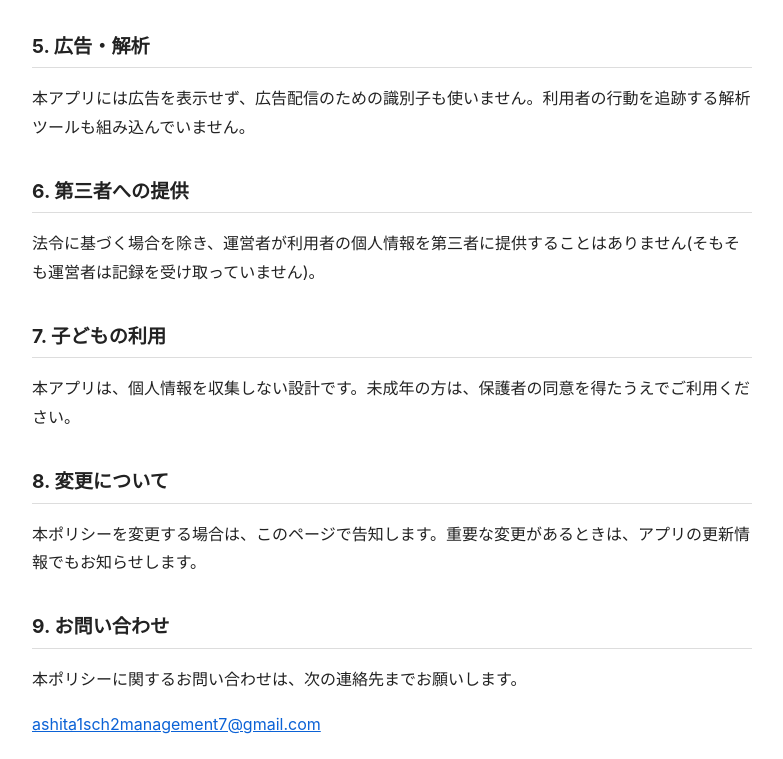
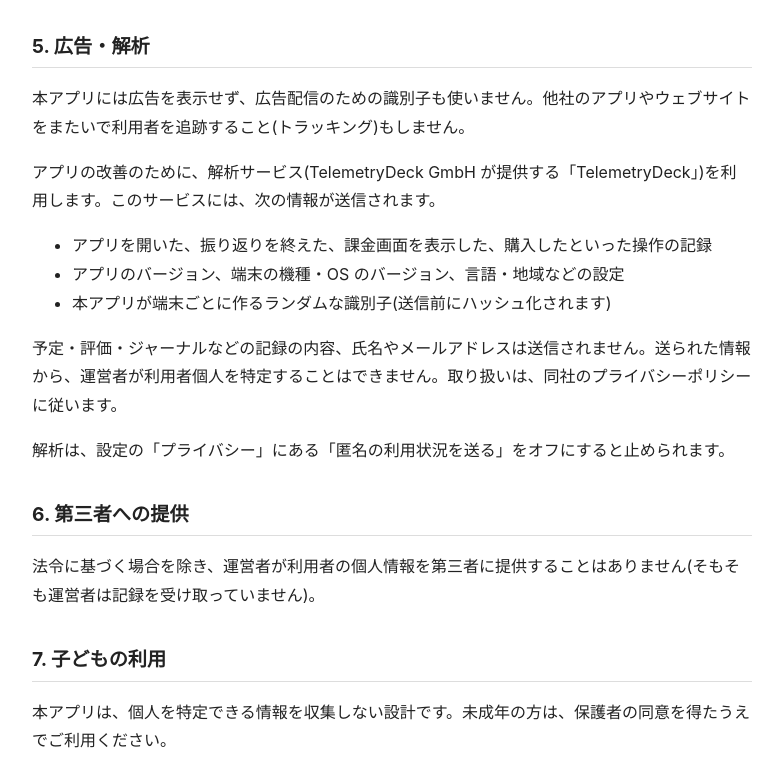
Before and after one commit to yuma1207-ux/ashita-legal, a plain HTML site: page privacy.html in a window 1280 px wide. Shown: the part 1242-2001 px from the top of the page, without its empty margins (248-1031 px from the left). Drawn offline with Linux system fonts and the light colour scheme.

Commit message:
Add files via upload

```diff
--- a/privacy.html
+++ b/privacy.html
@@ -5,17 +5,16 @@
 <meta name="viewport" content="width=device-width, initial-scale=1">
 <title>プライバシーポリシー - 明日スケジュール</title>
 <style>
-body{font-family:-apple-system,"Hiragino Sans","Noto Sans JP",sans-serif;line-height:1.8;max-width:720px;margin:0 auto;padding:24px 16px 64px;color:#222;background:#fff}
+body{font-family:-apple-system,"Hiragino Sans","Noto Sans JP",sans-serif;line-height:1.8;max-width:720px;margin:0 auto;padding:24px 16px 64px;color:#222}
 h1{font-size:1.6rem} h2{font-size:1.2rem;margin-top:2rem;border-bottom:1px solid #ddd;padding-bottom:4px}
 table{border-collapse:collapse;margin:1rem 0} th,td{border:1px solid #ccc;padding:6px 12px} th{background:#f4f4f4}
-a{color:#0b62d6}
 @media(prefers-color-scheme:dark){body{background:#111;color:#eee}h2{border-color:#444}th,td{border-color:#555}th{background:#222}a{color:#8ab4ff}}
 </style>
 </head>
 <body>
 <h1>プライバシーポリシー</h1>
-<p>伊藤佑真(以下「運営者」)は、スマートフォンアプリ「明日スケジュール」(以下「本アプリ」)における利用者の情報の取り扱いについて、以下のとおり定めます。</p>
-<p>制定日:2026年11月5日</p>
+<p>【運営者名】(以下「運営者」)は、スマートフォンアプリ「明日スケジュール」(以下「本アプリ」)における利用者の情報の取り扱いについて、以下のとおり定めます。</p>
+<p>制定日:【2026年○月○日】</p>
 <h2>1. 基本的な考え方</h2>
 <p>本アプリは、アカウント登録を必要とせず、利用者が入力した記録を<strong>利用者の端末の中だけ</strong>に保存します。運営者は、利用者の予定・評価・ジャーナルなどの記録を、サーバーに送信・収集することはありません。</p>
 <h2>2. 端末内に保存される情報</h2>
@@ -34,15 +33,23 @@ a{color:#0b62d6}
 <p>本アプリには、有料の「Pro」やテーマの購入があります。購入・決済・定期購入の管理は、Apple(App Store)または Google(Google Play)が行います。運営者は、クレジットカード番号などの決済情報を取得しません。</p>
 <p>購入状況の確認と復元のために、購入の管理サービス(RevenueCat, Inc. が提供する「RevenueCat」)を利用します。このサービスには、購入の確認に必要な匿名の識別子と購入情報が送信されます。氏名やメールアドレス、本アプリ内の記録は送信されません。取り扱いは、同社のプライバシーポリシーに従います。</p>
 <h2>5. 広告・解析</h2>
-<p>本アプリには広告を表示せず、広告配信のための識別子も使いません。利用者の行動を追跡する解析ツールも組み込んでいません。</p>
+<p>本アプリには広告を表示せず、広告配信のための識別子も使いません。他社のアプリやウェブサイトをまたいで利用者を追跡すること(トラッキング)もしません。</p>
+<p>アプリの改善のために、解析サービス(TelemetryDeck GmbH が提供する「TelemetryDeck」)を利用します。このサービスには、次の情報が送信されます。</p>
+<ul>
+<li>アプリを開いた、振り返りを終えた、課金画面を表示した、購入したといった操作の記録</li>
+<li>アプリのバージョン、端末の機種・OS のバージョン、言語・地域などの設定</li>
+<li>本アプリが端末ごとに作るランダムな識別子(送信前にハッシュ化されます)</li>
+</ul>
+<p>予定・評価・ジャーナルなどの記録の内容、氏名やメールアドレスは送信されません。送られた情報から、運営者が利用者個人を特定することはできません。取り扱いは、同社のプライバシーポリシーに従います。</p>
+<p>解析は、設定の「プライバシー」にある「匿名の利用状況を送る」をオフにすると止められます。</p>
 <h2>6. 第三者への提供</h2>
 <p>法令に基づく場合を除き、運営者が利用者の個人情報を第三者に提供することはありません(そもそも運営者は記録を受け取っていません)。</p>
 <h2>7. 子どもの利用</h2>
-<p>本アプリは、個人情報を収集しない設計です。未成年の方は、保護者の同意を得たうえでご利用ください。</p>
+<p>本アプリは、個人を特定できる情報を収集しない設計です。未成年の方は、保護者の同意を得たうえでご利用ください。</p>
 <h2>8. 変更について</h2>
 <p>本ポリシーを変更する場合は、このページで告知します。重要な変更があるときは、アプリの更新情報でもお知らせします。</p>
 <h2>9. お問い合わせ</h2>
 <p>本ポリシーに関するお問い合わせは、次の連絡先までお願いします。</p>
-<p><a href="mailto:ashita1sch2management7@gmail.com">ashita1sch2management7@gmail.com</a></p>
+<p>【お問い合わせ用メールアドレス】</p>
 </body>
 </html>
```
Also changed, not shown: terms.html (+14 -9 lines), 2 other files.
